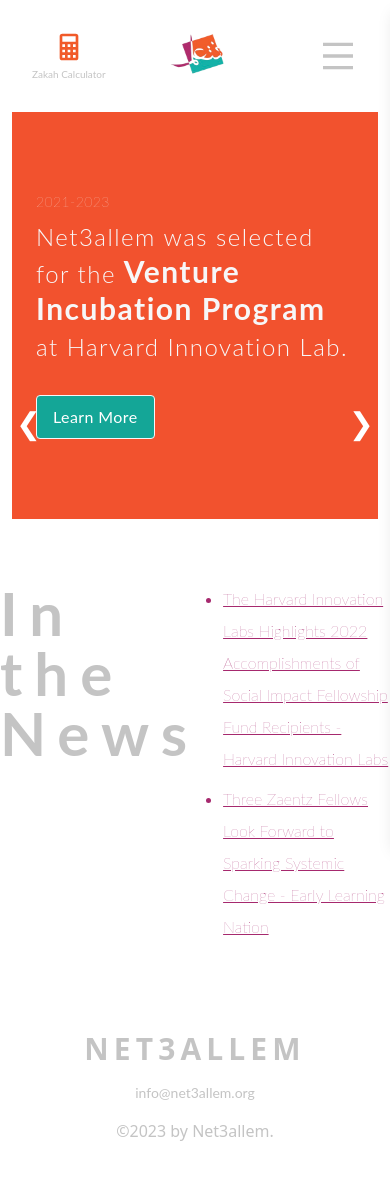
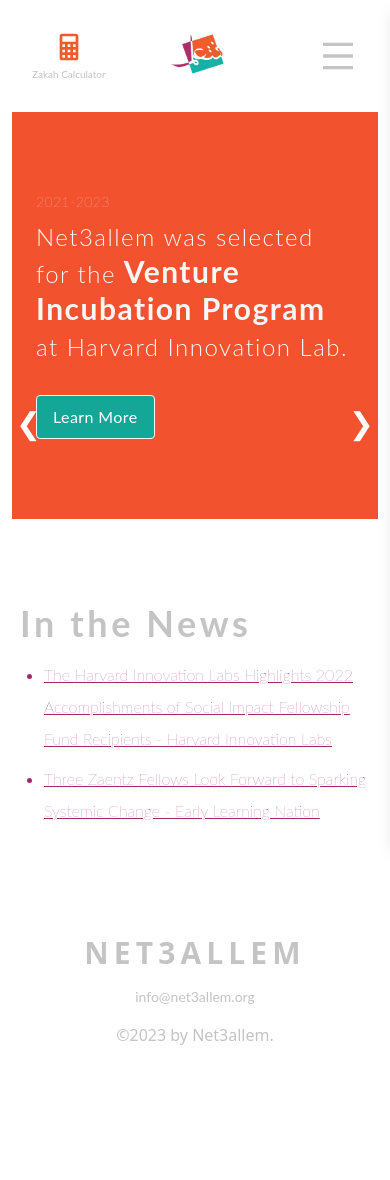
Before and after one commit to Nadaashrafrayan/net3allem, a Nuxt app: page /evaluation/awards in a window 390 px wide. Shown: the top 1180 px of the page. After the commit the page ends 1111 px from the top, so only its background shows below. Built offline with nearby package versions, Linux system fonts and the light colour scheme.

Commit message:
small partners edits

```diff
--- a/components/impact/inNumber.vue
+++ b/components/impact/inNumber.vue
@@ -40,7 +40,9 @@
 
         <!-- Second Row of 2 Columns -->
         <div class="grid grid-flow-row md:grid-cols-2 gap-y-14 gap-x-6 place-items-center">
-          <div v-for="(item, index) in afterNet3allemStats.slice(3)" :key="index" class="text-center max-w-6xl space-y-3 place-self-center tracking-widest animate__animated  animate__zoomIn animate__delay-1s animate__slow">
+          <div v-for="(item, index) in afterNet3allemStats.slice(3)" :key="index"
+
+          class="text-center max-w-6xl space-y-3 place-self-center tracking-widest animate__animated  animate__zoomIn animate__delay-1s animate__slow">
             <span class="text-3xl font-bold text-ourOrange">{{ item.value }}</span>
             <p class="text-xs text-gray-400 ">{{ item.description }}</p>
           </div>
--- a/pages/evaluation/awards.vue
+++ b/pages/evaluation/awards.vue
@@ -1,11 +1,11 @@
 <template>
 <div>
 <Slider></Slider>
-<div class="flex items-center justify-center py-16 max-w-3xl mx-auto ">
+<div class="flex items-center justify-center py-16 md:max-w-3xl mx-auto ">
   <!-- Centered Section -->
-  <div class="flex flex-row items-start space-x-6 ">
+  <div class="flex md:flex-row flex-col items-start spae-y-4  space-x-6  p-5 ">
     <!-- Title -->
-    <h2 class="text-6xl text-ourGrey font-bold mb-4  tracking-[0.2em]">In the News</h2>
+    <h2 class="md:text-6xl text-4xl text-ourGrey font-bold mb-4  md:tracking-[0.2em] tracking-widest">In the News</h2>
 
     <!-- List of Links -->
     <ul class="flex flex-col list-disc text-ourPurple space-y-2 leading-loose tracking-[0.2]" >
--- a/pages/partners.vue
+++ b/pages/partners.vue
@@ -1,14 +1,14 @@
-<template>
+<template><div class="max-w-fit">
   <section class="flex flex-col items-center justify-center min-h-screen md:max-w-screen-md max-w-screen-sm mx-auto py-24 bg-white px-4">
     <!-- Title -->
     <h2 class="md:text-[56px] text-4xl stroke-ourPurple stroke-1 font-[1000] text-ourPurple font-sans uppercase tracking-[0.28em] mb-28" style="font-family: 'lulo-clean-w01-one-bold', 'lulo-clean-w05-one-bold', sans-serif;">Partners</h2>
 
     <!-- Partners Logos -->
-    <div class="flex flex-col items-center space-y-24">
+    <div class="flex flex-col items-center md:space-y-24 space-y-12">
       <!-- First Row: Display first two logos side by side and centered -->
-      <div class="flex flex-row justify-center items-center space-x-24 w-full" v-if="logos.length > 1">
-        <img :src="logos[0]" alt="Partner Logo" class="object-contain w-5/12 md:w-2/3 max-h-[300px] animate__animated animate__fadeInLeft animate__delay-0.5s" />
-        <img :src="logos[1]" alt="Partner Logo" class="object-contain w-4/12 md:w-2/3 max-h-[300px] animate__animated animate__fadeInRight animate__delay-0.5s " />
+      <div class="flex flex-row justify-center items-center md:space-x-24 space-x-4 w-full" v-if="logos.length > 1">
+        <img :src="logos[0]" alt="Partner Logo" class="object-contain w-4/12 md:w-2/3 max-h-[300px] animate__animated animate__fadeInLeft animate__delay-0.5s" />
+        <img :src="logos[1]" alt="Partner Logo" class="object-contain w-3/12 md:w-2/3 max-h-[300px] animate__animated animate__fadeInRight animate__delay-0.5s " />
       </div>
 
       <!-- Remaining Rows: Display each logo in a new centered row -->
@@ -16,7 +16,7 @@
         <img :src="logo" alt="Partner Logo" class="object-contain w-5/12 max-h-auto animate__animated animate__fadeInUp animate__delay-1s" />
       </div>
     </div>
-  </section>
+  </section></div>
 </template>
 
 <script>
```
